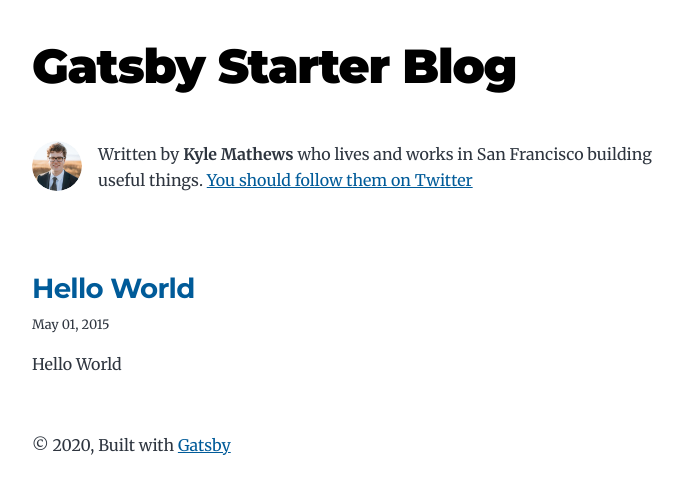
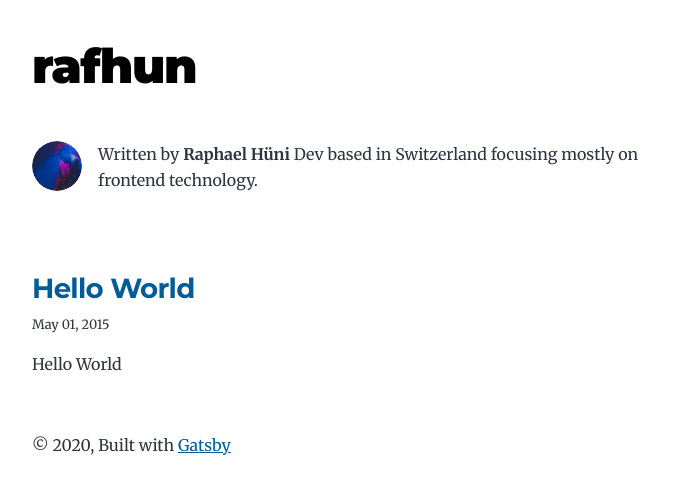
Before and after one commit to rafhun/blog, a Gatsby site: page / in a window 1280 px wide. Shown: the whole page, without its empty margins (292-975 px from the left). Built offline with nearby package versions, Linux system fonts and the light colour scheme; Gatsby itself is replaced by a stand-in of ours.

Commit message:
change personal information

```diff
--- a/gatsby-config.js
+++ b/gatsby-config.js
@@ -1,15 +1,12 @@
 module.exports = {
   siteMetadata: {
-    title: `Gatsby Starter Blog`,
+    title: `rafhun`,
     author: {
-      name: `Kyle Mathews`,
-      summary: `who lives and works in San Francisco building useful things.`,
+      name: `Raphael Hüni`,
+      summary: `Dev based in Switzerland focusing mostly on frontend technology.`,
     },
-    description: `A starter blog demonstrating what Gatsby can do.`,
-    siteUrl: `https://gatsby-starter-blog-demo.netlify.app/`,
-    social: {
-      twitter: `kylemathews`,
-    },
+    description: `A journal of my learnings of all things web.`,
+    siteUrl: `https://rafhun.ch/`,
   },
   plugins: [
     {
@@ -60,11 +57,11 @@ module.exports = {
     {
       resolve: `gatsby-plugin-manifest`,
       options: {
-        name: `Gatsby Starter Blog`,
-        short_name: `GatsbyJS`,
+        name: `rafhun`,
+        short_name: `rafhun`,
         start_url: `/`,
         background_color: `#ffffff`,
-        theme_color: `#663399`,
+        theme_color: `#090088`,
         display: `minimal-ui`,
         icon: `content/assets/gatsby-icon.png`,
       },
--- a/src/components/bio.js
+++ b/src/components/bio.js
@@ -12,7 +12,7 @@ import Image from "gatsby-image"
 const Bio = () => {
   const data = useStaticQuery(graphql`
     query BioQuery {
-      avatar: file(absolutePath: { regex: "/profile-pic.jpg/" }) {
+      avatar: file(absolutePath: { regex: "/avatar.jpg/" }) {
         childImageSharp {
           fixed(width: 50, height: 50, quality: 95) {
             ...GatsbyImageSharpFixed
@@ -35,7 +35,6 @@ const Bio = () => {
 
   // Set these values by editing "siteMetadata" in gatsby-config.js
   const author = data.site.siteMetadata?.author
-  const social = data.site.siteMetadata?.social
 
   const avatar = data?.avatar?.childImageSharp?.fixed
 
@@ -54,10 +53,6 @@ const Bio = () => {
       {author?.name && (
         <p>
           Written by <strong>{author.name}</strong> {author?.summary || null}
-          {` `}
-          <a href={`https://twitter.com/${social?.twitter || ``}`}>
-            You should follow them on Twitter
-          </a>
         </p>
       )}
     </div>
```
Also changed, not shown: content/assets/avatar.jpg (added), content/assets/profile-pic.jpg (deleted).
